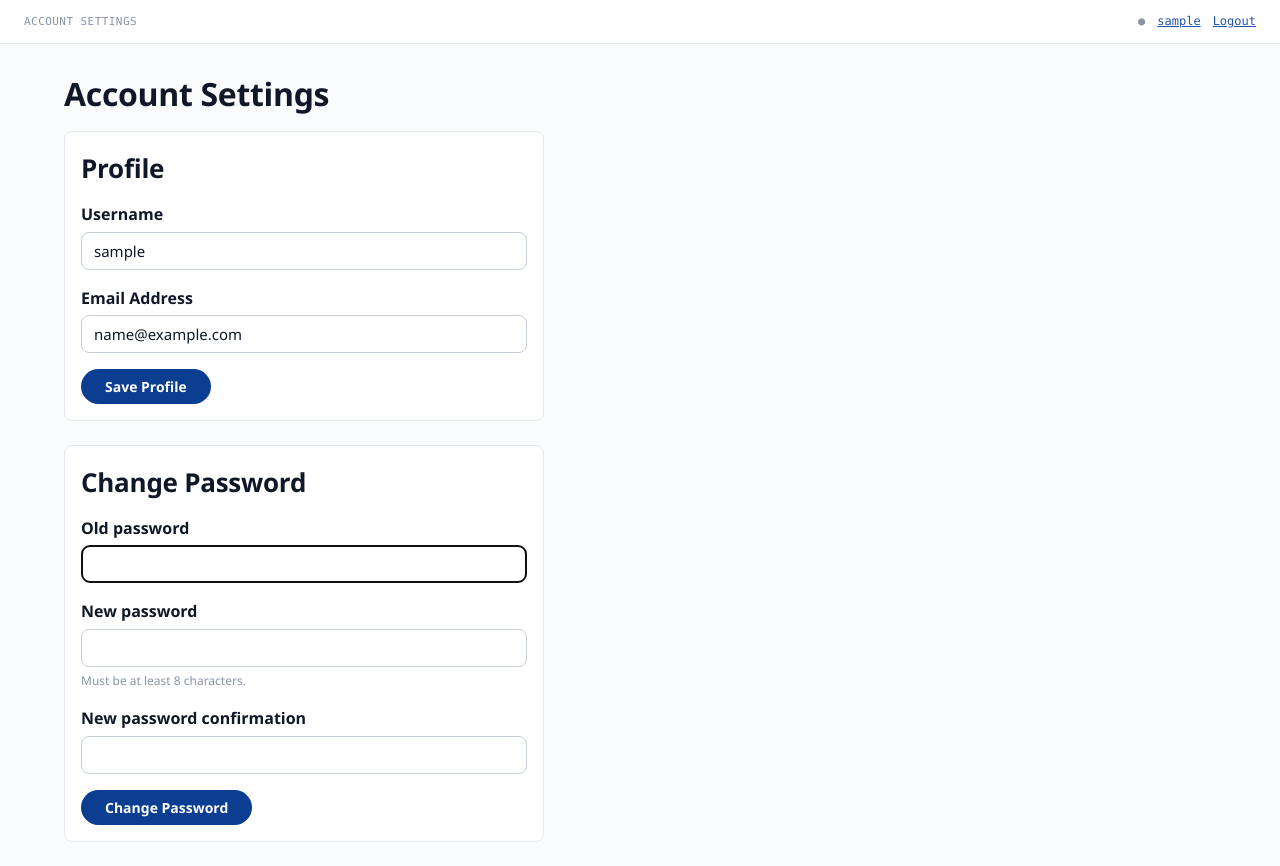
After one commit to civ1977/smashed_sfs_project, a Django app: page /account/ in a window 1280 px wide. The commit adds this page. Run offline with Django 5.2, Linux system fonts and the light colour scheme; the visitor is signed in with stand-in values (Sample User, id 1); data that the repository does not hold is empty; parts of the project's set-up code (start-up, migrations or seed data) failed here and were passed over.

Commit message:
Add an account settings page, linked from the username in the top bar
Clicking the username next to Logout now opens /account/, where a user
can update their full name/email and change their password (via Django's
PasswordChangeForm, with update_session_auth_hash so changing it doesn't
log them out). Keeps Teacher.password in sync with the change, same
convention as accounts.register().

Co-Authored-By: Claude Sonnet 5 <noreply@anthropic.com>

```diff
--- a/smashed_sfs/accounts/views.py
+++ b/smashed_sfs/accounts/views.py
@@ -7,8 +7,9 @@ from datetime import date, datetime
 
 import openpyxl
 from django.shortcuts import render, redirect
-from django.contrib.auth import login, authenticate, logout
+from django.contrib.auth import login, authenticate, logout, update_session_auth_hash
 from django.contrib.auth.decorators import login_required
+from django.contrib.auth.forms import PasswordChangeForm
 from django.utils import timezone
 from django.urls import reverse
 from django.views.decorators.clickjacking import xframe_options_sameorigin
@@ -208,6 +209,56 @@ def logout_view(request):
     logout(request)
     messages.info(request, 'You have been logged out.')
     return redirect('login')
+
+
+@login_required
+def account_settings(request):
+    teacher = Teacher.objects.filter(username=request.user.username).first()
+    password_form = PasswordChangeForm(user=request.user)
+
+    if request.method == 'POST' and request.POST.get('form_type') == 'profile':
+        full_name = request.POST.get('full_name', '').strip()
+        email = request.POST.get('email', '').strip()
+
+        if not email:
+            messages.error(request, 'Email is required.')
+        elif User.objects.filter(email=email).exclude(pk=request.user.pk).exists():
+            messages.error(request, 'That email is already in use by another account.')
+        else:
+            request.user.email = email
+            request.user.save()
+            if teacher:
+                if full_name:
+                    teacher.full_name = full_name
+                teacher.email = email
+                teacher.save()
+            messages.success(request, 'Profile updated.')
+            return redirect('account_settings')
+
+    elif request.method == 'POST' and request.POST.get('form_type') == 'password':
+        password_form = PasswordChangeForm(user=request.user, data=request.POST)
+        if password_form.is_valid():
+            user = password_form.save()
+            # Keeps last_seen/re-login intact - otherwise Django would log
+            # the user out immediately, since changing the password
+            # invalidates the session hash it's checked against.
+            update_session_auth_hash(request, user)
+            if teacher:
+                # Mirrors accounts.register()'s Teacher.password = user.password
+                # convention - see CLAUDE.md's architecture notes. Not used
+                # for auth (that's always via the linked User), but kept in
+                # sync so it doesn't look stale to anyone inspecting the DB.
+                teacher.password = user.password
+                teacher.save()
+            messages.success(request, 'Password changed.')
+            return redirect('account_settings')
+        else:
+            messages.error(request, 'Please correct the errors below.')
+
+    return render(request, 'accounts/account_settings.html', {
+        'teacher': teacher,
+        'password_form': password_form,
+    })
 
 
 @login_required
--- a/smashed_sfs/smashed_sfs/urls.py
+++ b/smashed_sfs/smashed_sfs/urls.py
@@ -22,6 +22,7 @@ urlpatterns = [
     path('user-agreement/embed/', views.user_agreement_embed, name='user_agreement_embed'),
     path('contact-us/', views.contact_us, name='contact_us'),
     path('dashboard/', views.dashboard, name='dashboard'),
+    path('account/', views.account_settings, name='account_settings'),
     path('complete-profile/', views.complete_profile, name='complete_profile'),
     path('logout/', views.logout_view, name='logout'),
     path('password-reset/', auth_views.PasswordResetView.as_view(
--- /dev/null
+++ b/smashed_sfs/templates/accounts/account_settings.html
@@ -0,0 +1,73 @@
+{% extends 'base.html' %}
+
+{% block breadcrumb %}ACCOUNT SETTINGS{% endblock %}
+
+{% block content %}
+<h1>Account Settings</h1>
+
+<div class="card" style="max-width: 480px; margin-bottom: var(--space-5);">
+    <h2>Profile</h2>
+    <form method="POST">
+        {% csrf_token %}
+        <input type="hidden" name="form_type" value="profile">
+
+        <div class="form-group">
+            <label>Username</label>
+            <input type="text" value="{{ user.username }}" disabled>
+        </div>
+
+        {% if teacher %}
+        <div class="form-group">
+            <label>Full Name</label>
+            <input type="text" name="full_name" value="{{ teacher.full_name }}" required>
+        </div>
+        {% endif %}
+
+        <div class="form-group">
+            <label>Email Address</label>
+            <input type="email" name="email" value="{{ user.email }}" required>
+        </div>
+
+        <button type="submit" class="btn">Save Profile</button>
+    </form>
+</div>
+
+<div class="card" style="max-width: 480px;">
+    <h2>Change Password</h2>
+    <form method="POST">
+        {% csrf_token %}
+        <input type="hidden" name="form_type" value="password">
+
+        {% for error in password_form.non_field_errors %}
+        <div class="alert alert-error">{{ error }}</div>
+        {% endfor %}
+
+        <div class="form-group">
+            <label>{{ password_form.old_password.label }}</label>
+            {{ password_form.old_password }}
+            {% for error in password_form.old_password.errors %}
+            <div class="alert alert-error">{{ error }}</div>
+            {% endfor %}
+        </div>
+
+        <div class="form-group">
+            <label>{{ password_form.new_password1.label }}</label>
+            {{ password_form.new_password1 }}
+            <small>Must be at least 8 characters.</small>
+            {% for error in password_form.new_password1.errors %}
+            <div class="alert alert-error">{{ error }}</div>
+            {% endfor %}
+        </div>
+
+        <div class="form-group">
+            <label>{{ password_form.new_password2.label }}</label>
+            {{ password_form.new_password2 }}
+            {% for error in password_form.new_password2.errors %}
+            <div class="alert alert-error">{{ error }}</div>
+            {% endfor %}
+        </div>
+
+        <button type="submit" class="btn">Change Password</button>
+    </form>
+</div>
+{% endblock %}
--- a/smashed_sfs/templates/base.html
+++ b/smashed_sfs/templates/base.html
@@ -92,7 +92,7 @@
                 </span>
                 <span class="shell-user">
                     {% if user.is_authenticated %}
-                        ● {{ user.username }}
+                        ● <a href="{% url 'account_settings' %}">{{ user.username }}</a>
                         <a href="{% url 'logout' %}">Logout</a>
                     {% else %}
                         <a href="{% url 'login' %}">Login</a>
```
